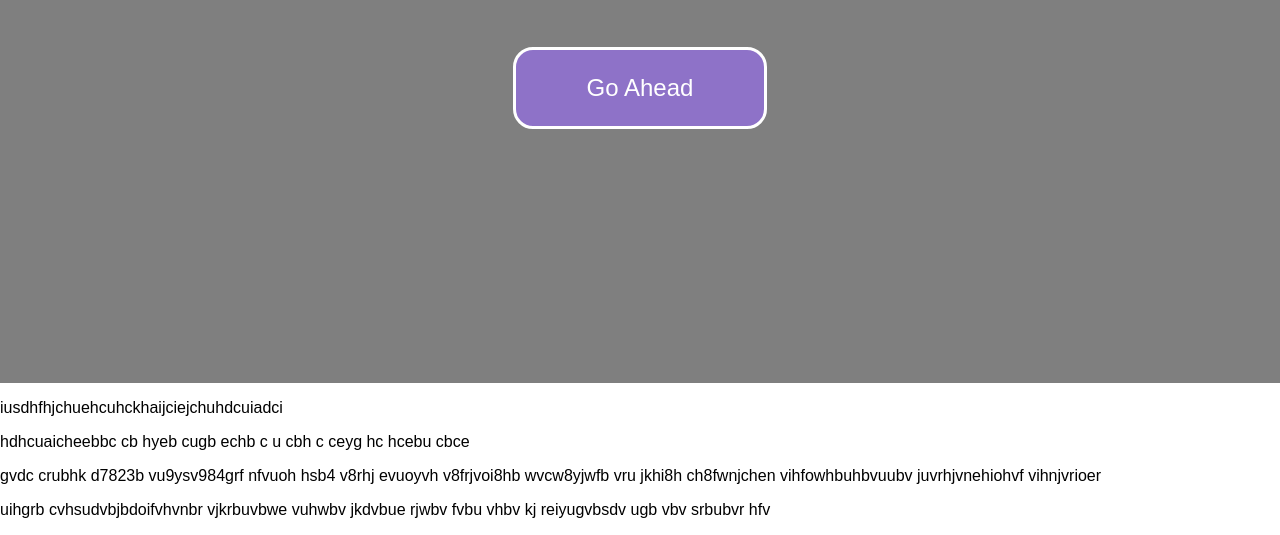
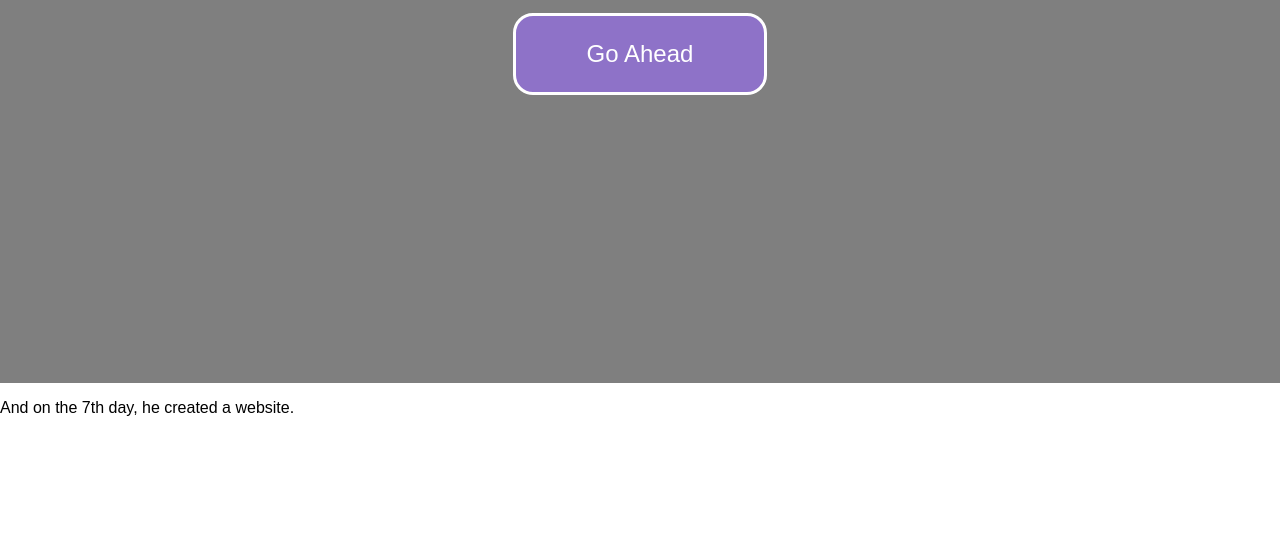
Before and after one commit to SirCliffton/site, a plain HTML site: page index.html in a window 1280 px wide. Shown: the part 417-952 px from the top of the page. After the commit the page ends 850 px from the top, so only its background shows below. Drawn offline with Linux system fonts and the light colour scheme.

Commit message:
Update index.html

```diff
--- a/index.html
+++ b/index.html
@@ -8,15 +8,11 @@
 		<section class="hero">
 			<div class="hero-inner">
 				<h1>My awesome website</h1>
-				<h2>look at this amazing website and bask in its amazing glory</h2>
 				<a href="/home/cliffton/Documents/www.cliffmthunzi.com/index.html" class="btn">Go Ahead</a>
 			</div>
 		</section>
 		<main>
-			<p>iusdhfhjchuehcuhckhaijciejchuhdcuiadci</p>
-			<p>hdhcuaicheebbc cb hyeb cugb echb c u cbh c ceyg hc hcebu cbce</p>
-			<p>gvdc crubhk d7823b  vu9ysv984grf nfvuoh hsb4 v8rhj evuoyvh v8frjvoi8hb wvcw8yjwfb vru jkhi8h ch8fwnjchen vihfowhbuhbvuubv juvrhjvnehiohvf vihnjvrioer</p>
-			<p>uihgrb cvhsudvbjbdoifvhvnbr vjkrbuvbwe vuhwbv jkdvbue rjwbv fvbu vhbv kj reiyugvbsdv ugb vbv srbubvr hfv</p>
+			<p>And on the 7th day, he created a website.</p>
 		</main>
 	</body>
 </html>
```
